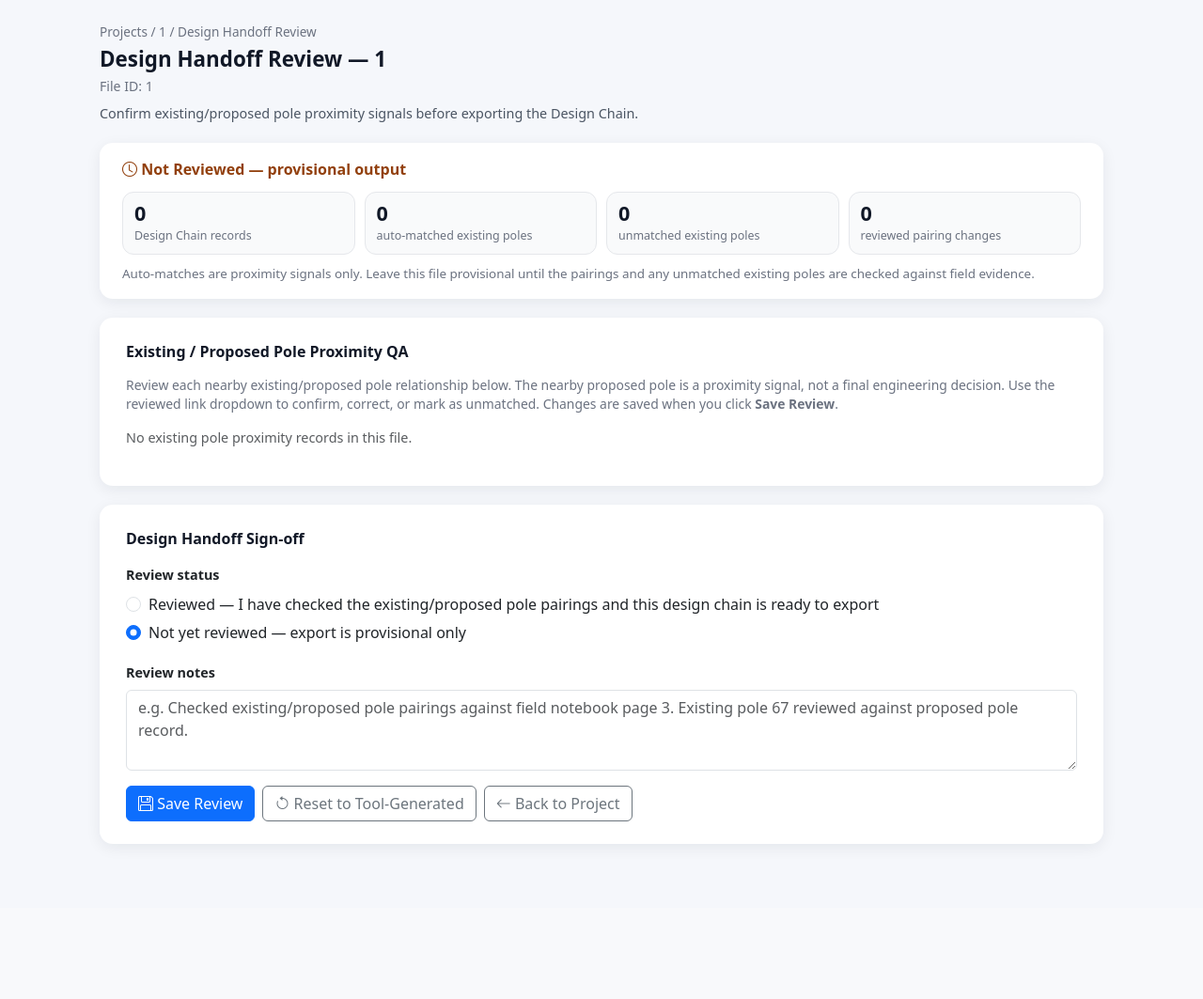
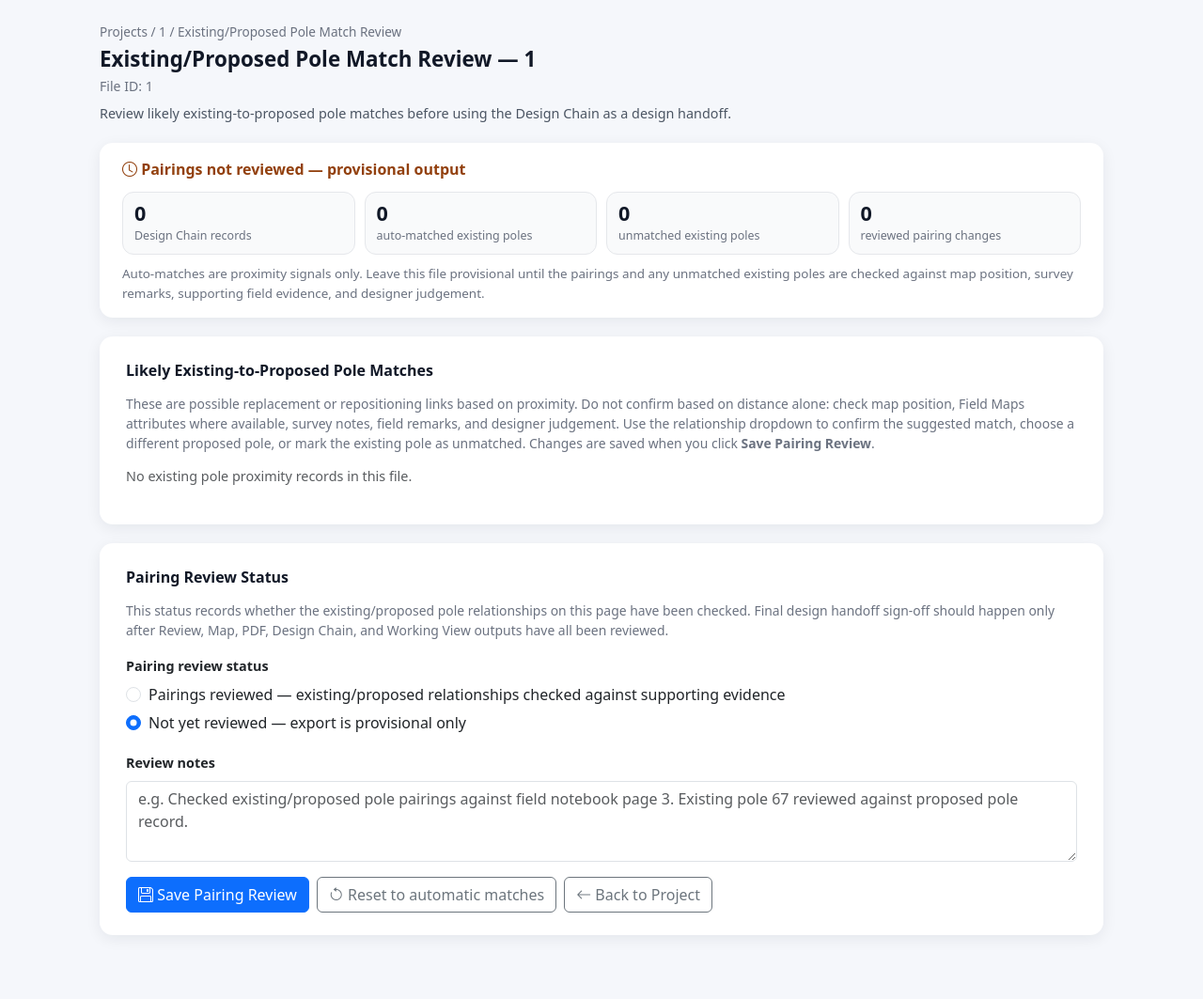
Before and after one commit to NoelyC123/Unitas-GridFlow, a Flask app: page /review/project/1/1 in a window 1280 px wide. Shown: the whole page at 94% size. Before the commit the page ends 901 px from the top, so only its background shows below. Run offline with Flask 3, Linux system fonts and the light colour scheme; some libraries are stand-ins or nearby versions.

Commit message:
Reframe P010 review page as pairing review
Clarifies that existing/proposed matches are evidence-backed pairing decisions, not final design handoff sign-off.

Made-with: Cursor

```diff
--- a/app/templates/review.html
+++ b/app/templates/review.html
@@ -2,7 +2,7 @@
 <html lang="en">
 <head>
   <meta charset="utf-8" />
-  <title>Unitas GridFlow — Design Handoff Review</title>
+  <title>Unitas GridFlow — Existing/Proposed Pole Match Review</title>
   <meta name="viewport" content="width=device-width, initial-scale=1" />
   <link href="https://cdn.jsdelivr.net/npm/bootstrap@5.3.3/dist/css/bootstrap.min.css" rel="stylesheet" />
   <link href="https://cdn.jsdelivr.net/npm/bootstrap-icons@1.11.3/font/bootstrap-icons.css" rel="stylesheet" />
@@ -36,10 +36,10 @@
     <div class="breadcrumb-line">
       <a href="/projects/">Projects</a> /
       <a href="/project/{{ project_id }}">{{ project_id }}</a> /
-      Design Handoff Review
+      Existing/Proposed Pole Match Review
     </div>
     <h1>
-      Design Handoff Review —
+      Existing/Proposed Pole Match Review —
       {% if meta.get("original_filename") %}
         {{ meta["original_filename"] }}
       {% elif meta.get("filename") %}
@@ -53,14 +53,14 @@
       {% if meta.get("rulepack_id") %} | Rulepack: {{ meta["rulepack_id"] }}{% endif %}
     </div>
     <div style="font-size:0.9rem;color:#4b5563;margin-top:8px;">
-      Confirm existing/proposed pole proximity signals before exporting the Design Chain.
+      Review likely existing-to-proposed pole matches before using the Design Chain as a design handoff.
     </div>
   </div>
 
   {# ── Status Banner ── #}
   <div class="section-card" style="padding: 16px 24px;">
     {% if review and review.get("review_status") == "reviewed" %}
-      <span class="status-reviewed"><i class="bi bi-check-circle-fill"></i> Designer Reviewed</span>
+      <span class="status-reviewed"><i class="bi bi-check-circle-fill"></i> Pairing Review Complete</span>
       {% if review.get("reviewed_at") %}
         <span style="color:#6b7280;font-size:0.85rem;margin-left:10px;">{{ review["reviewed_at"] }}</span>
       {% endif %}
@@ -68,7 +68,7 @@
         <div style="margin-top:8px;font-size:0.88rem;color:#374151;font-style:italic;">{{ review["review_notes"] }}</div>
       {% endif %}
     {% else %}
-      <span class="status-provisional"><i class="bi bi-clock"></i> Not Reviewed — provisional output</span>
+      <span class="status-provisional"><i class="bi bi-clock"></i> Pairings not reviewed — provisional output</span>
     {% endif %}
     <div class="review-summary-grid" aria-label="Review summary">
       <div class="review-summary-metric">
@@ -89,7 +89,7 @@
       </div>
     </div>
     <div style="font-size:0.84rem;color:#6b7280;margin-top:10px;">
-      Auto-matches are proximity signals only. Leave this file provisional until the pairings and any unmatched existing poles are checked against field evidence.
+      Auto-matches are proximity signals only. Leave this file provisional until the pairings and any unmatched existing poles are checked against map position, survey remarks, supporting field evidence, and designer judgement.
     </div>
   </div>
 
@@ -129,13 +129,14 @@
   </div>
   {% endif %}
 
-  {# ── Existing / Proposed Pole Proximity QA ── #}
+  {# ── Existing / Proposed Pole Match Review ── #}
   <div class="section-card">
-    <div class="section-title">Existing / Proposed Pole Proximity QA</div>
+    <div class="section-title">Likely Existing-to-Proposed Pole Matches</div>
     <p style="font-size:0.87rem;color:#6b7280;margin-bottom:14px;">
-      Review each nearby existing/proposed pole relationship below. The nearby proposed pole is a proximity signal, not a final engineering decision.
-      Use the reviewed link dropdown to confirm, correct, or mark as unmatched.
-      Changes are saved when you click <strong>Save Review</strong>.
+      These are possible replacement or repositioning links based on proximity. Do not confirm based on distance alone:
+      check map position, Field Maps attributes where available, survey notes, field remarks, and designer judgement.
+      Use the relationship dropdown to confirm the suggested match, choose a different proposed pole, or mark the existing pole as unmatched.
+      Changes are saved when you click <strong>Save Pairing Review</strong>.
     </p>
 
     {% set all_expoles = matched_expoles + unmatched_expoles %}
@@ -144,12 +145,12 @@
       <table class="table table-hover align-middle mb-0" id="pairings-table">
         <thead>
           <tr>
-            <th>Existing pole ID</th>
-            <th>Code</th>
-            <th>Remark</th>
-            <th>Nearby proposed pole</th>
-            <th>Distance (m)</th>
-            <th>QA status / reviewed link</th>
+            <th>Existing survey record</th>
+            <th>Existing pole type</th>
+            <th>Field remark</th>
+            <th>Likely proposed match</th>
+            <th>Separation distance (m)</th>
+            <th>Reviewer-confirmed relationship</th>
           </tr>
         </thead>
         <tbody>
@@ -177,13 +178,13 @@
                       style="min-width:220px;font-size:0.83rem;"
                       data-expole-id="{{ ex.get('point_id') }}"
                       data-original-match="{{ current_match or '' }}">
-                <option value=""{% if not reviewed_match %} selected{% endif %}>— Unmatched / no replacement —</option>
+                <option value=""{% if not reviewed_match %} selected{% endif %}>No proposed replacement / unmatched</option>
                 {% if current_match %}
                   {# Nearby proposed pole shown first #}
                   {% for p in proposed_poles %}
                   {% if p.get("point_id")|string == current_match|string %}
                   <option value="{{ p.get('point_id') }}"{% if reviewed_match|string == p.get("point_id")|string %} selected{% endif %}>
-                    {{ p.get("point_id") }} {{ p.get("feature_code","") }}{% if p.get("design_pole_number") %} · {{ p.get("design_pole_number") }}{% endif %}{% if p.get("remark") %} — {{ p.get("remark") }}{% endif %}
+                    Confirm suggested match: {{ p.get("point_id") }} {{ p.get("feature_code","") }}{% if p.get("design_pole_number") %} · {{ p.get("design_pole_number") }}{% endif %}{% if p.get("remark") %} — {{ p.get("remark") }}{% endif %}
                   </option>
                   {% endif %}
                   {% endfor %}
@@ -191,7 +192,7 @@
                 {% for p in proposed_poles %}
                 {% if p.get("point_id")|string != current_match|string %}
                 <option value="{{ p.get('point_id') }}"{% if reviewed_match|string == p.get("point_id")|string %} selected{% endif %}>
-                  {{ p.get("point_id") }} {{ p.get("feature_code","") }}{% if p.get("design_pole_number") %} · {{ p.get("design_pole_number") }}{% endif %}{% if p.get("remark") %} — {{ p.get("remark") }}{% endif %}
+                  Choose different proposed pole: {{ p.get("point_id") }} {{ p.get("feature_code","") }}{% if p.get("design_pole_number") %} · {{ p.get("design_pole_number") }}{% endif %}{% if p.get("remark") %} — {{ p.get("remark") }}{% endif %}
                 </option>
                 {% endif %}
                 {% endfor %}
@@ -207,16 +208,20 @@
     {% endif %}
   </div>
 
-  {# ── Sign-off ── #}
+  {# ── Pairing Review Status ── #}
   <div class="section-card">
-    <div class="section-title">Design Handoff Sign-off</div>
+    <div class="section-title">Pairing Review Status</div>
+    <p style="font-size:0.87rem;color:#6b7280;margin-bottom:14px;">
+      This status records whether the existing/proposed pole relationships on this page have been checked.
+      Final design handoff sign-off should happen only after Review, Map, PDF, Design Chain, and Working View outputs have all been reviewed.
+    </p>
     <div class="mb-3">
-      <label class="form-label fw-semibold" style="font-size:0.9rem;">Review status</label>
+      <label class="form-label fw-semibold" style="font-size:0.9rem;">Pairing review status</label>
       <div>
         <div class="form-check form-check-inline">
           <input class="form-check-input" type="radio" name="review_status" id="status-reviewed" value="reviewed"
             {% if review and review.get("review_status") == "reviewed" %}checked{% endif %}>
-          <label class="form-check-label" for="status-reviewed">Reviewed — I have checked the existing/proposed pole pairings and this design chain is ready to export</label>
+          <label class="form-check-label" for="status-reviewed">Pairings reviewed — existing/proposed relationships checked against supporting evidence</label>
         </div>
         <div class="form-check form-check-inline mt-1">
           <input class="form-check-input" type="radio" name="review_status" id="status-not-reviewed" value="not_reviewed"
@@ -232,10 +237,10 @@
 
     <div class="d-flex gap-2 flex-wrap">
       <button class="btn btn-primary" id="save-btn" type="button">
-        <i class="bi bi-floppy"></i> Save Review
+        <i class="bi bi-floppy"></i> Save Pairing Review
       </button>
       <button class="btn btn-outline-secondary" id="reset-btn" type="button">
-        <i class="bi bi-arrow-counterclockwise"></i> Reset to Tool-Generated
+        <i class="bi bi-arrow-counterclockwise"></i> Reset to automatic matches
       </button>
       <a href="/project/{{ project_id }}" class="btn btn-outline-secondary">
         <i class="bi bi-arrow-left"></i> Back to Project
```
Also changed, not shown: tests/test_review_integration.py (+15 -0 lines), CHANGELOG.md.
